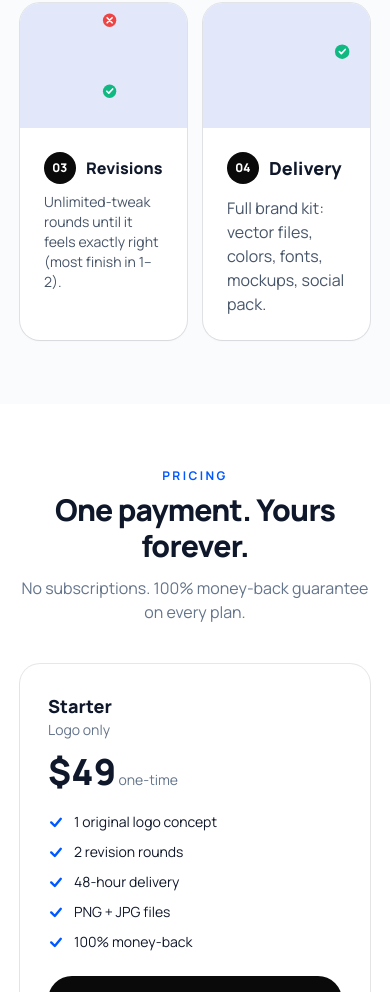
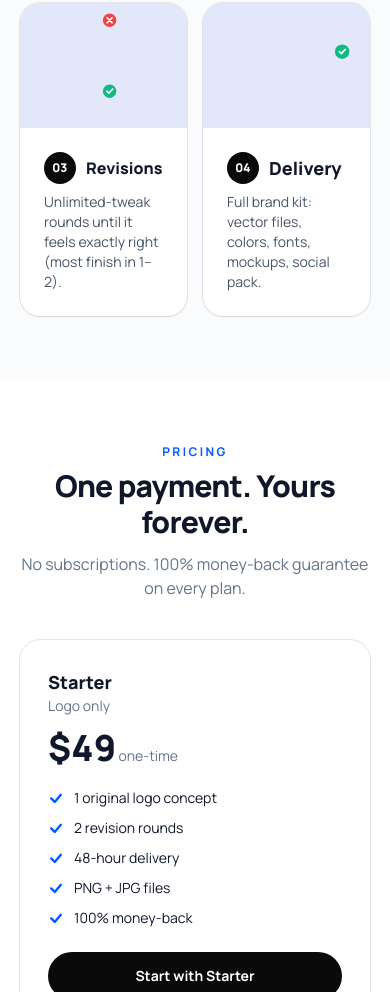
Before and after one commit to radacore/tri, an Astro site in the folder frontend/: page / in a window 390 px wide. Shown: the part 5290-6282 px from the top of the page. Built offline with nearby package versions, Linux system fonts and the light colour scheme; Astro itself is replaced by a stand-in of ours; no server answers.

Commit message:
feat: samakan teks delivery mobile

```diff
--- a/frontend/src/components/HowItWorks.astro
+++ b/frontend/src/components/HowItWorks.astro
@@ -171,7 +171,7 @@ const last = { n: '04', title: 'Delivery', text: 'Full brand kit: vector files,
           <span class="tabular grid h-8 w-8 shrink-0 place-items-center rounded-full bg-dark text-xs font-extrabold text-white sm:h-9 sm:w-9 sm:text-sm">04</span>
           <h3 class="text-lg font-extrabold sm:text-2xl" data-site="how_steps.3.t">Delivery</h3>
         </div>
-        <p class="mt-3 text-slate-600" data-site="how_steps.3.d">Full brand kit: vector files, colors, fonts, mockups, social pack.</p>
+        <p class="mt-2 text-sm text-slate-600" data-site="how_steps.3.d">Full brand kit: vector files, colors, fonts, mockups, social pack.</p>
         <div class="mt-5 max-md:hidden">
           <a href="/order?plan=professional" class="btn-active inline-block rounded-full bg-primary px-6 py-3 text-sm font-bold text-white hover:bg-primary-hover">Start my project →</a>
         </div>
```
